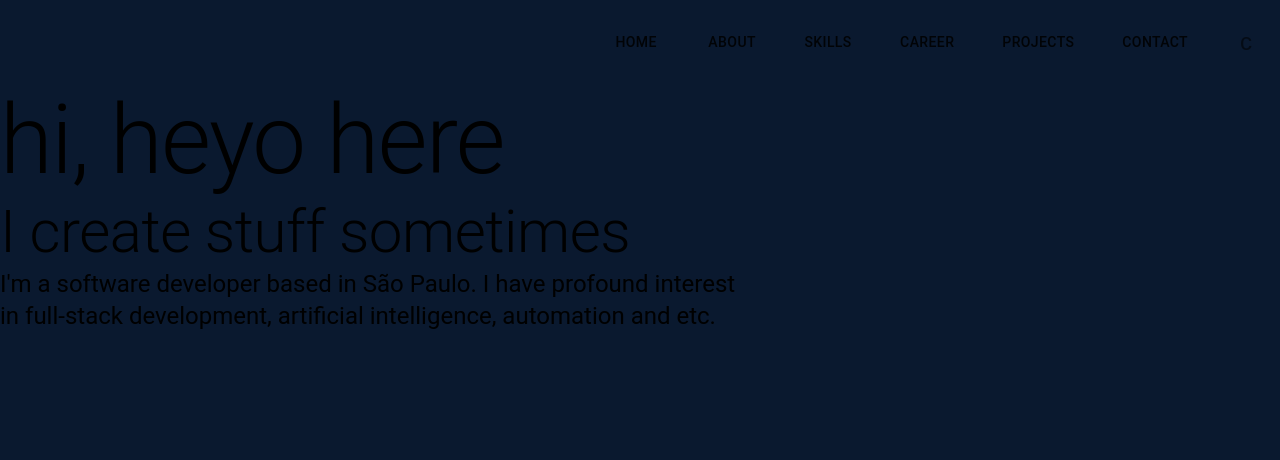
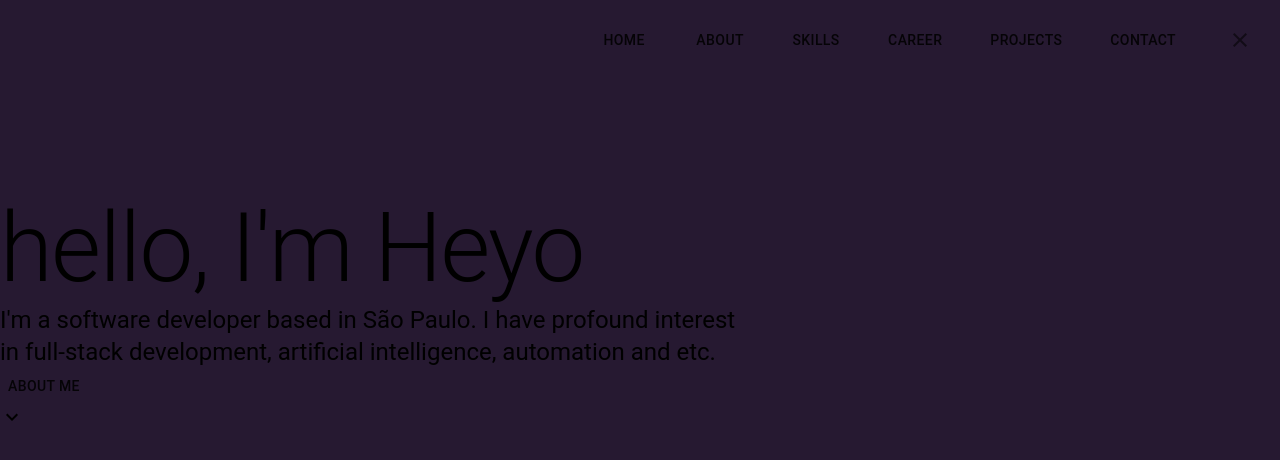
Before and after one commit to isapign/my-portfolio, a React (Create React App) app: page / in a window 1280 px wide. Shown: the top 460 px of the page. Built offline with nearby package versions, Linux system fonts and the light colour scheme.

Commit message:
Ajusta estruturação dos componentes Objetifica menus do Toolbar com name e route Ajusta cor de fundo Remove eslint dependences do package.json

```diff
--- a/src/App.js
+++ b/src/App.js
@@ -1,14 +1,19 @@
+import { Grid } from '@material-ui/core'
 import React from 'react'
 import Body from './components/Body'
 import Toolbar from './components/toolbar/Toolbar'
 
 const App = () => {
   return (
-    <div>
-      <Toolbar />
-      <Body />
-    </div>
+    <Grid container>
+      <Grid item>
+        <Toolbar />
+      </Grid>
+      <Grid item>
+        <Body />
+      </Grid>
+    </Grid>
   )
 }
 
-export default App;
+export default App
--- a/src/components/introduction/Introduction.js
+++ b/src/components/introduction/Introduction.js
@@ -1,13 +1,28 @@
 import React from "react"
-import { Grid, Typography } from "@material-ui/core"
+import { Button, Grid, Typography } from "@material-ui/core"
+import KeyboardArrowDownIcon from '@material-ui/icons/KeyboardArrowDown'
+import Toolbar from "../toolbar/Toolbar"
 
 const Introduction = () => {
     return (
-        <Grid container id="introduction" justifyContent="left">
-            <Grid item xs={7}>
-                <Typography variant="h1">hi, heyo here</Typography>
-                <Typography variant="h2">I create stuff sometimes</Typography>
-                <Typography variant="h5">I'm a software developer based in São Paulo. I have profound interest in full-stack development, artificial intelligence, automation and etc.</Typography>
+        <Grid container style={{marginTop: '15%'}}>
+            <Grid item xs={12}>
+                <Grid container id="introduction" justifyContent="left">
+                    <Grid item xs={7}>
+                        <Typography variant="h1">hello, I'm Heyo</Typography>
+                        <Typography variant="h5">I'm a software developer based in São Paulo. I have profound interest in full-stack development, artificial intelligence, automation and etc.</Typography>
+                    </Grid>
+                </Grid>
+            </Grid>
+            <Grid container justifyContent="center" alignItems="center">
+                <Grid item xs={12}>
+                    <Button>
+                        about me
+                    </Button>
+                </Grid>
+                <Grid item xs={12}>
+                    <KeyboardArrowDownIcon />
+                </Grid>
             </Grid>
         </Grid>
     )
--- a/src/components/toolbar/Toolbar.js
+++ b/src/components/toolbar/Toolbar.js
@@ -1,6 +1,7 @@
 import React, { useState } from 'react'
 import { Button, Grid, List, ListItem, Switch, Typography, IconButton } from '@material-ui/core'
 import { makeStyles } from "@material-ui/core/styles";
+import { Close } from '@material-ui/icons';
 
 const useStyles = makeStyles((theme) => ({
     root: {
@@ -14,35 +15,49 @@ const Toolbar = () => {
 
     const [switchTheme, setSwitchTheme] = useState(false)
 
+    const menuList = [
+        {
+            name: "home",
+            route: "/"
+        },
+        {
+            name: "about",
+            route: "/about"
+        },
+        {
+            name: "skills",
+            route: "/skills"
+        },
+        {
+            name: "career",
+            route: "/career"
+        },
+        {
+            name: "projects",
+            route: "/projects"
+        },
+        {
+            name: "contact",
+            route: "/contact"
+        }
+    ]
+
     return (
-        <Grid container justifyContent="flex-end">
+        <Grid container justifyContent="flex-end" style={{ background: '#261931', position: 'fixed'}}>
             <Grid item>
                 <List className={classes.root}>
-                    <ListItem>
-                        <Button>home</Button>
-                    </ListItem>
-                    <ListItem>
-                        <Button>about</Button>
-                    </ListItem>
-                    <ListItem>
-                        <Button>skills</Button>
-                    </ListItem>
-                    <ListItem>
-                        <Button>career</Button>
-                    </ListItem>
-                    <ListItem>
-                        <Button>projects</Button>
-                    </ListItem>
-                    <ListItem>
-                        <Button>contact</Button>
-                    </ListItem>
+                    {menuList.map(e => (
+                        <ListItem>
+                            <Button>{e.name}</Button>
+                        </ListItem>
+                    ))}
                     <ListItem>
                         <IconButton
                             value={switchTheme}
                             onChange={e => setSwitchTheme(e.target.value)}
                             aria-label="change color theme"
                         >
-                            c
+                            <Close />
                         </IconButton>
                     </ListItem>
                 </List>
--- a/src/index.css
+++ b/src/index.css
@@ -5,7 +5,7 @@ body {
     sans-serif;
   -webkit-font-smoothing: antialiased;
   -moz-osx-font-smoothing: grayscale;
-  background: #0a192f;
+  background: #261931;
   background-repeat: no-repeat;
   background-position: center;
   background-size: cover;
```
Also changed, not shown: package.json (+1 -6 lines), 1 other file (tests, documents, lock files or other folders).
